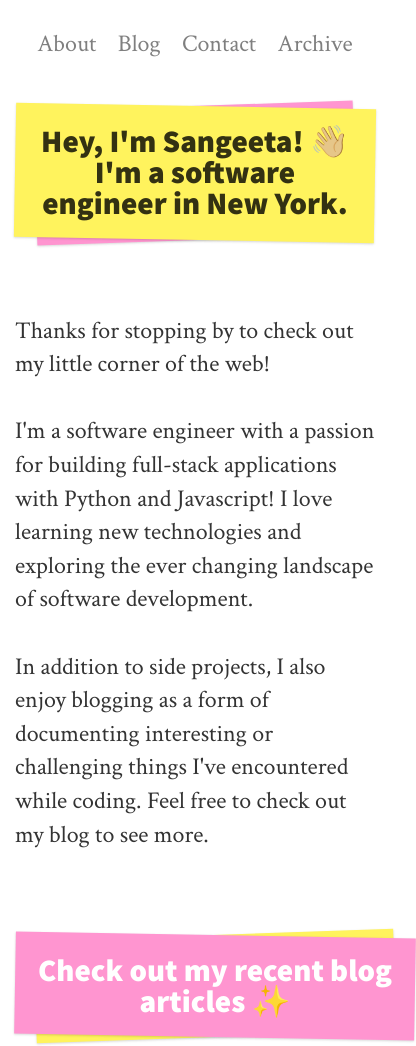
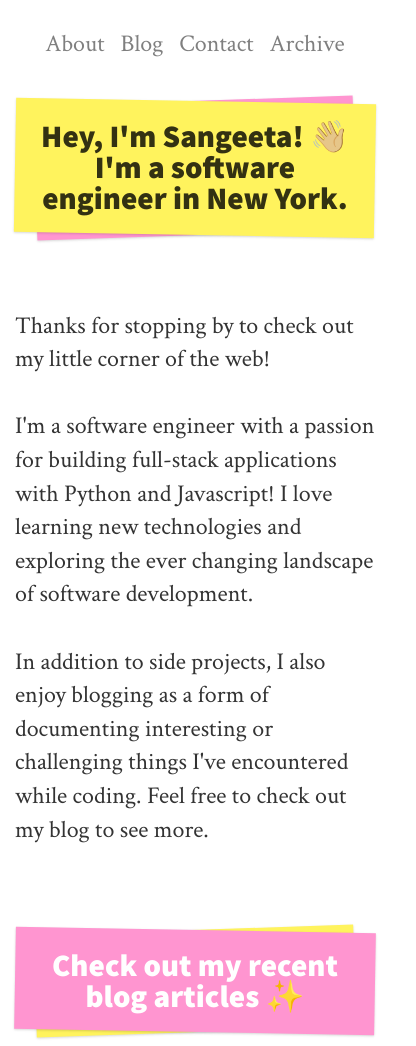
Before and after one commit to sjbitcode/sangeeta.io, a plain HTML site: page index.html in a window 390 px wide. Shown: the part 79-1125 px from the top of the page, 416 px wide, since content can reach past the window. Drawn offline with nearby package versions, Linux system fonts and the light colour scheme.

Commit message:
Fix center style on banner and nav on smaller screens

```diff
--- a/css/style.css
+++ b/css/style.css
@@ -501,6 +501,12 @@ article p {
   text-align: center
 }
 
+.banner-container-outer {
+  width: 400px;
+  margin-left: auto;
+  margin-right: auto;
+}
+
 .banner-container {
   position: relative;
   padding: 20px;
@@ -617,6 +623,10 @@ article p {
     position: static;
     right: 0;
     margin: 0;
+    display: inline-flex;
+    flex-wrap: wrap;
+    align-items: center;
+    justify-content: center;
   }
   nav a {
     display: inline-block;
@@ -638,3 +648,10 @@ article p {
     margin-bottom: 0;
   }
 }
+
+@media all and (max-width: 500px) {
+  .banner-container-outer {
+    margin: 0;
+    width: 100% !important;
+  }
+}
--- a/index.html
+++ b/index.html
@@ -134,7 +134,7 @@ header::after {
   </p>
 </article>
 
-<div style="width: 400px; margin-left: auto; margin-right: auto;">
+<div class="banner-container-outer">
   <div class="banner-container">
     <h1 class="intro-text" style="color: #ffffff;">
       Check out my recent blog articles ✨
```
